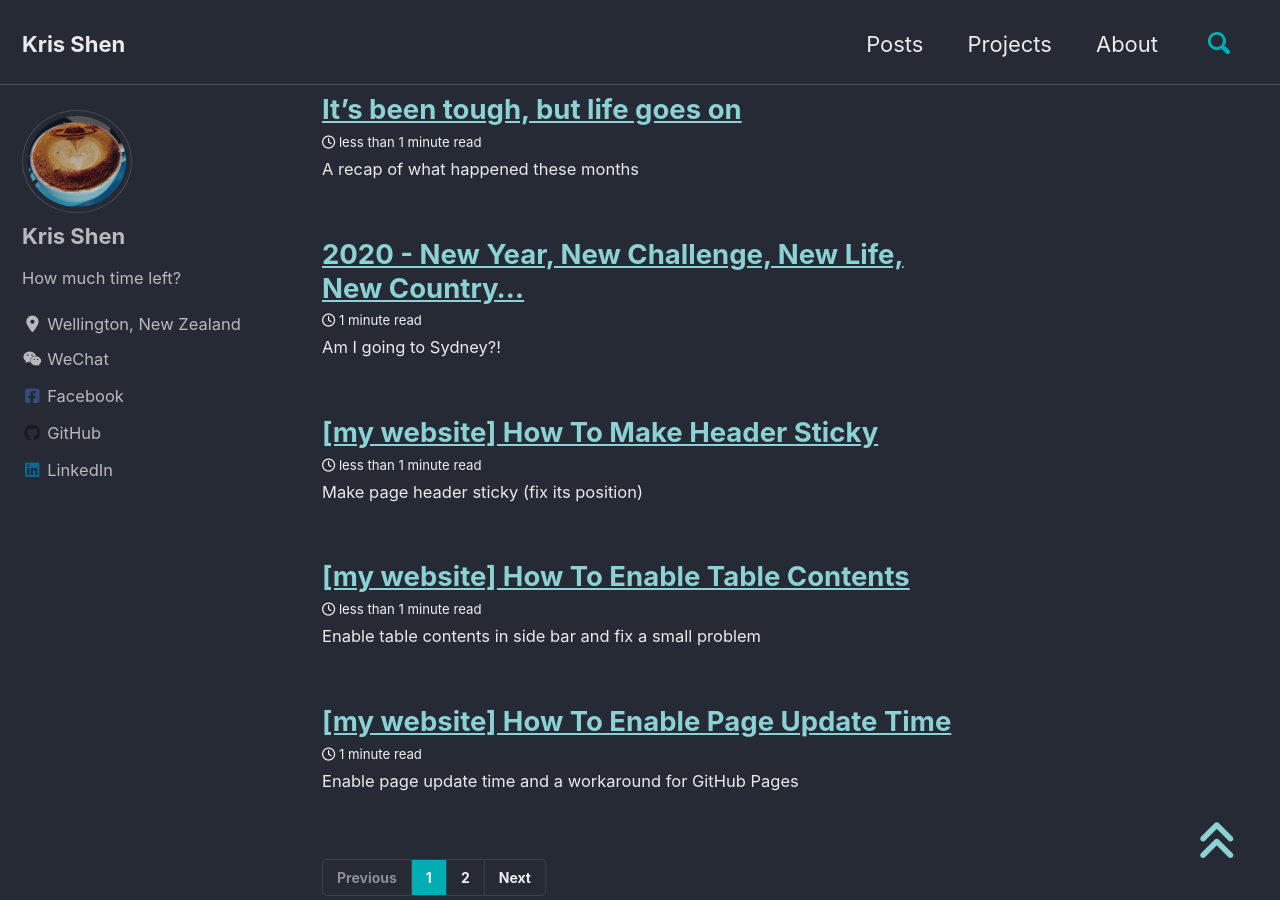
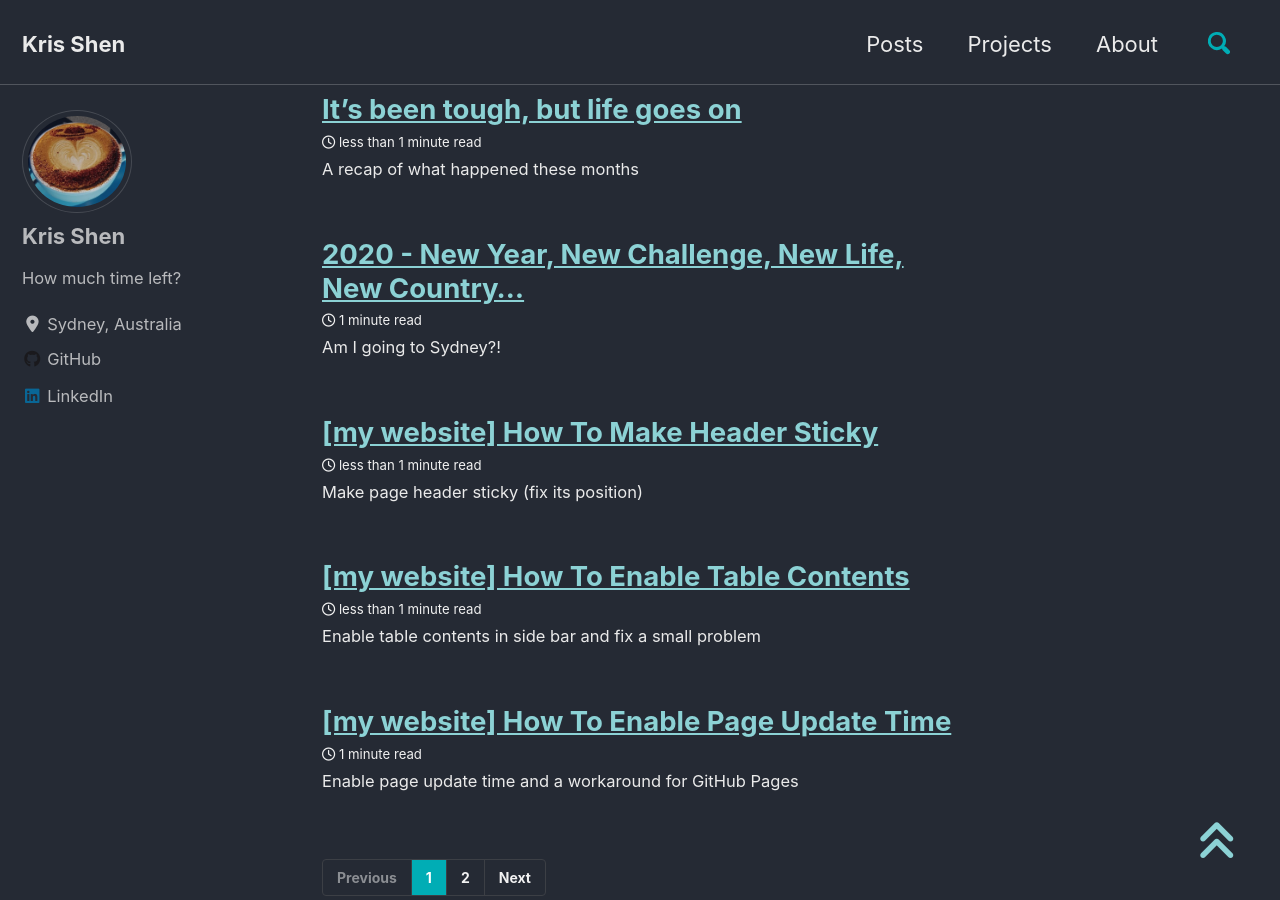
Before and after one commit to krisshen/mywebsite, a Jekyll site: the page built from index.html, in a window 1280 px wide and 900 px high, scrolled down 469 px. Built offline with Jekyll 4.4.1, drawn with Linux system fonts in a browser that asks for light colours; cached includes are drawn as plain includes; nearby versions of some CDN libraries; the list of posts is cut into pages by our own code.

Commit message:
update readme and hide info

```diff
--- a/_config.yml
+++ b/_config.yml
@@ -110,7 +110,7 @@ author:
   name             : "Kris Shen"
   avatar           : "/images/avatar.jpg" # path of avatar image, e.g. "/assets/images/bio-photo.jpg"
   bio              : "How much time left?"
-  location         : "Wellington, New Zealand"
+  location         : "Sydney, Australia"
   email            :
   links:
     - label: "Email"
@@ -124,10 +124,10 @@ author:
       # url: "https://twitter.com/"
     - label: "WeChat"
       icon: "fab fa-fw fa-weixin"
-      url: ""
+      # url: ""
     - label: "Facebook"
       icon: "fab fa-fw fa-facebook-square"
-      url: "https://www.facebook.com/krisyangshen"
+      # url: "https://www.facebook.com/krisyangshen"
     - label: "GitHub"
       icon: "fab fa-fw fa-github"
       url: "https://github.com/krisshen"
```
Also changed, not shown: README.md (added).
